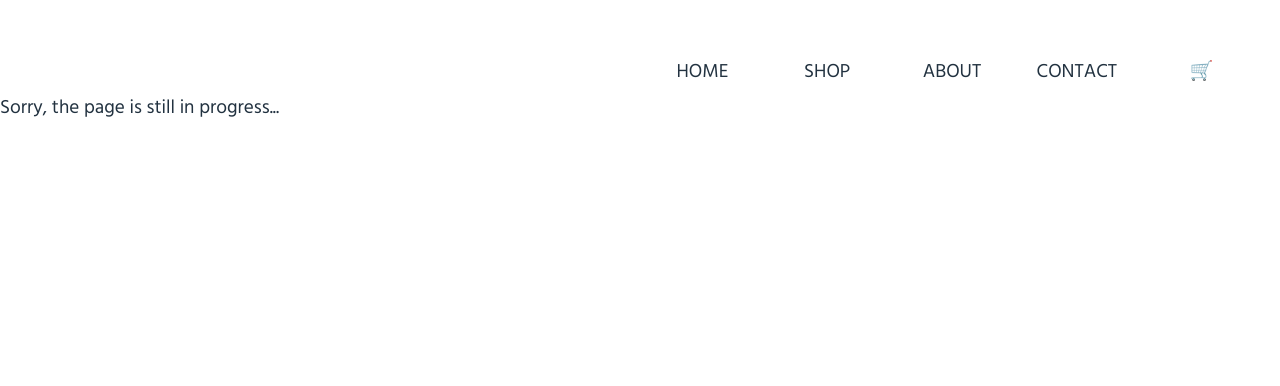
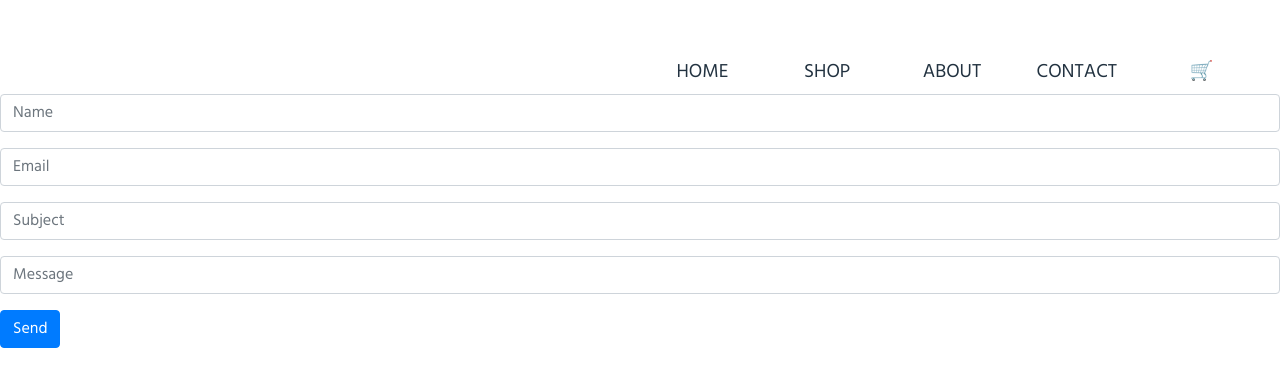
Before and after one commit to essile/rajaton, a React (Create React App) app: page /contact in a window 1280 px wide. Shown: the top 386 px of the page. Built offline with nearby package versions, Linux system fonts and the light colour scheme.

Commit message:
sending messages to backend

```diff
--- a/package.json
+++ b/package.json
@@ -4,8 +4,10 @@
   "private": true,
   "dependencies": {
     "axios": "^0.18.0",
+    "body-parser": "^1.18.3",
     "cors": "^2.8.5",
     "history": "^4.7.2",
+    "nodemailer": "^5.1.1",
     "react": "^16.8.1",
     "react-anchor-link-smooth-scroll": "^1.0.11",
     "react-bootstrap": "^1.0.0-beta.5",
--- /dev/null
+++ b/src/containers/ContactForm.js
@@ -0,0 +1,58 @@
+import React, { Component } from 'react';
+import { Form, Button } from 'react-bootstrap';
+import Axios from 'axios';
+
+const API_ADDRESS = 'http://localhost:1234';
+
+class ContactForm extends Component {
+
+    state = {
+        formDetails: {
+            formName: '',
+            formEmail: '',
+            formSubject: '',
+            formMessage: '',
+        }
+    }
+
+    handleChange = (event) => {
+        let formDetails = { ...this.state.formDetails };
+        const changingField = event.target.id;
+        const value = event.target.value;
+        formDetails[changingField] = value;
+
+        this.setState({ formDetails });
+    }
+
+    sendEmail = (event) => {
+        event.preventDefault();
+        Axios.post(API_ADDRESS + '/api/new-email', this.state.formDetails)
+            .then(response => {
+                console.log(response);
+            })
+    }
+
+    render() {
+        return (
+            <Form onSubmit={this.sendEmail}>
+                <Form.Group controlId="formName">
+                    <Form.Control type="text" placeholder="Name" value={this.state.formName} onChange={this.handleChange} />
+                </Form.Group>
+                <Form.Group controlId="formEmail">
+                    <Form.Control type="email" placeholder="Email" value={this.state.formEmail} onChange={this.handleChange} />
+                </Form.Group>
+                <Form.Group controlId="formSubject">
+                    <Form.Control type="text" placeholder="Subject" value={this.state.formSubject} onChange={this.handleChange} />
+                </Form.Group>
+                <Form.Group controlId="formMessage">
+                    <Form.Control type="textarea" placeholder="Message" value={this.state.formMessage} onChange={this.handleChange} />
+                </Form.Group>
+                <Button variant="primary" type="submit">
+                    Send
+                </Button>
+            </Form>
+        );
+    }
+}
+
+export default ContactForm;
--- a/src/views/Contact.js
+++ b/src/views/Contact.js
@@ -1,13 +1,14 @@
 import React from 'react';
 import '../styles/LandingPage.css'
 import NavigationBar from '../containers/NavigationBar';
+import ContactForm from '../containers/ContactForm';
 
 const LandingPage = (props) => {
 
     return (
         <div>
             <NavigationBar />
-            Sorry, the page is still in progress...
+            <ContactForm />
         </div>
     );
 
```
